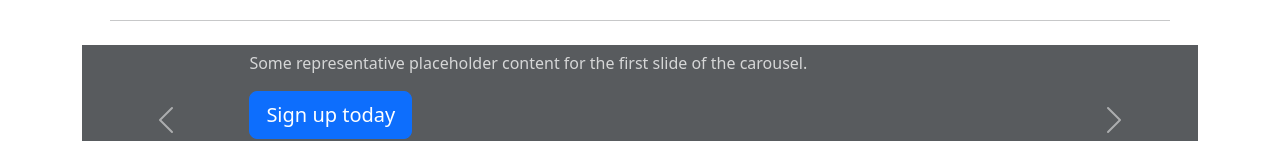
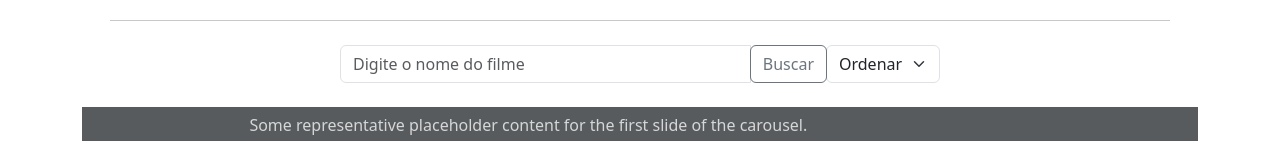
Before and after one commit to Fabricioxx/Trabalho_eCommercePet, a React (Create React App) app in the folder front_react_ecommerce/: page / in a window 1280 px wide. Shown: the part 214-355 px from the top of the page. Built offline with nearby package versions, Linux system fonts and the light colour scheme; no server answers.

Commit message:
adicionado busca

```diff
--- a/front_react_ecommerce/src/components/Busca/index.js
+++ b/front_react_ecommerce/src/components/Busca/index.js
@@ -0,0 +1,60 @@
+import Ordenar from "../Ordenar";
+import React, { useState } from "react";
+
+function Busca(props) {
+
+  const [termoDeBusca, setTermoDeBusca] = useState("");
+
+  function handleFilmesOrdenados(filmesordenar) {
+    props.onOpcaoDeOrdenacao(filmesordenar);
+  }
+
+  function handleChange(event) {
+    const value = event.target.value;
+
+    props.onTermoDeBusca(value);
+
+    setTermoDeBusca(value);
+  }
+
+  function handleClick() {
+
+    props.onTermoDeBusca(termoDeBusca);
+
+
+  }
+
+
+
+
+  return (
+    <div>
+      <div className="input-group mb-4 mx-auto" style={{ width: "600px" }}>
+        <input
+          type="search"
+          className="form-control"
+          placeholder="Digite o nome do filme"
+          aria-label="Digite o nome do filme"
+          aria-describedby="button-addon2"
+          value={props.termoDeBusca}
+          onChange={handleChange}
+        />
+        <div className="input-group-append">
+          <button
+            className="btn btn-outline-secondary"
+            type="button"
+            id="button-addon2"
+            onClick={handleClick}
+          >
+            Buscar
+          </button>
+        </div>
+        <div className="input-group-append">
+          <Ordenar onOpcaoDeOrdenacao={handleFilmesOrdenados} />
+        </div>
+      </div>
+    </div>
+  );
+}
+
+export default Busca;
--- /dev/null
+++ b/front_react_ecommerce/src/components/Ordenar/index.js
@@ -0,0 +1,31 @@
+import React, { useState } from "react";
+
+function Ordenar(props) {
+  const [opcaoDeOrdenacao, setOpcaoDeOrdenacao] = useState('');
+
+  const handleOrdenacaoChange = (event) => {
+    setOpcaoDeOrdenacao(event.target.value);
+
+    if (event.target.value !== '') {
+      props.onOpcaoDeOrdenacao(event.target.value);
+    }
+  }
+
+
+  return (
+    <div className="ordenar">
+      <select
+        className="form-select"
+        aria-label="Default select example"
+        value={opcaoDeOrdenacao}
+        onChange={handleOrdenacaoChange}
+      >
+        <option value="">Ordenar</option>
+        <option value="1">nome</option>
+        <option value="2">Preço</option>
+      </select>
+    </div>
+  );
+}
+
+export default Ordenar;
--- a/front_react_ecommerce/src/pages/Atualizar.js
+++ b/front_react_ecommerce/src/pages/Atualizar.js
@@ -18,9 +18,9 @@ function Atualizar() {
         cvv: "",
       });
 
+
     useEffect(() => {
         const token = localStorage.getItem('token');
-
 
         if (token) {
 
--- a/front_react_ecommerce/src/pages/Cadastro.js
+++ b/front_react_ecommerce/src/pages/Cadastro.js
@@ -16,6 +16,7 @@ function Cadastro() {
     numeroCartao: "",
     nomeCartao: "",
     cvcCartao: "",
+    imagem:null,
   });
 
   //const [plan, setPlan] = useState("free");
@@ -35,7 +36,27 @@ function Cadastro() {
     setIsFormChanged(true);
   };
 
+  const handleImageUpload = (event) => {
+    const file = event.target.files[0];
+    const reader = new FileReader();
 
+    reader.onloadend = () => {
+      const arrayBuffer = reader.result;
+      const buffer = new Uint8Array(arrayBuffer);
+      const data = Array.from(buffer);
+      const contentType = file.type;
+
+      setFormData({
+        ...formData,
+        imagem: {
+          data,
+          contentType,
+        },
+      });
+    };
+
+    reader.readAsArrayBuffer(file);
+  };
 
 
 
@@ -55,7 +76,7 @@ function Cadastro() {
       numeroCartao,
       nomeCartao,
       cvcCartao,
-      token,
+      imagem,
     } = formData;
 
       //formData.plano = plan;
@@ -96,6 +117,7 @@ function Cadastro() {
           numeroCartao: "",
           nomeCartao: "",
           cvcCartao: "",
+          imagem:null,
         });
       });
 
@@ -223,17 +245,17 @@ function Cadastro() {
                 />
               </div>
               <div className="mb-3">
-                <label htmlFor="cvv" className="form-label">
-                  CVV
+                <label htmlFor="cvc" className="form-label">
+                  cvc
                 </label>
                 <input
                   type="password"
                   className="form-control"
-                  id="cvv"
-                  placeholder="Digite o CVV do seu cartão de crédito"
+                  id="cvcCartao"
+                  placeholder="Digite o CVC do seu cartão de crédito"
                   value={formData.cvcCartao}
                   onChange={handleInputChange}
-                  name="cvv"
+                  name="cvcCartao"
                   maxLength={3}
                 />
               </div>
@@ -277,7 +299,7 @@ function Cadastro() {
     <input
       type="file"
       accept="image/*"
-      onChange={'handleImageUpload'}
+      onChange={handleImageUpload}
     />
 
   </div>
--- a/front_react_ecommerce/src/pages/Carrinho.js
+++ b/front_react_ecommerce/src/pages/Carrinho.js
@@ -77,7 +77,7 @@ function Carrinho() {
   const handleSubmit = (e) => {
     e.preventDefault();
 
-    //const token = "eyJhbGciOiJIUzI1NiIsInR5cCI6IkpXVCJ9.eyJzdWIiOiIxMjM0NTY3ODkwIiwibmFtZSI6IkpvaG4gRG9lIiwiaWF0IjoxNTE2MjM5MDIyfQ.QaphA5Y7kqO83S6l4kek2B9y5lKVIbWOSB0bn325pFc"; // Substitua pelo seu token real
+    const token = "eyJhbGciOiJIUzI1NiIsInR5cCI6IkpXVCJ9.eyJzdWIiOiIxMjM0NTY3ODkwIiwibmFtZSI6IkpvaG4gRG9lIiwiaWF0IjoxNTE2MjM5MDIyfQ.QaphA5Y7kqO83S6l4kek2B9y5lKVIbWOSB0bn325pFc"; // Substitua pelo seu token real
    // Authorization: `Bearer ${token}`,
 
     const precoTotal = calcularPrecoTotal(carrinho);
@@ -97,13 +97,14 @@ function Carrinho() {
     fetch("http://localhost:3001/pedidos", {
       method: "POST",
       headers: {
-        "Content-Type": "application/json"
+        "Content-Type": "application/json",
+        Authorization: `Bearer ${token}`,
       },
       body: JSON.stringify(dados)
     })
       .then(response => response.json())
       .then(data => {
-        console.log("Pedido salvo:", data);
+        alert("Pedido salvo com sucesso!");
       })
       .catch(error => {
         console.error("Erro ao salvar o pedido:", error);
--- a/front_react_ecommerce/src/pages/Loja.js
+++ b/front_react_ecommerce/src/pages/Loja.js
@@ -1,51 +1,129 @@
-import React, { useState, useEffect } from 'react'
-import Carrossel from '../components/Carrossel'
-import Card from '../components/Card'
-import Title from '../components/Title';
-import Header from '../components/Header';
+import React, { useState, useEffect } from "react";
+import Carrossel from "../components/Carrossel";
+import Card from "../components/Card";
+import Title from "../components/Title";
+import Header from "../components/Header";
+import Busca from "../components/Busca";
+
+export default function Loja() {
+  const [listProdutos, setListProduto] = useState([]);
+  const [isLoading, setIsLoading] = useState(true);
+  const [termoDeBusca, setTermoDeBusca] = useState(""); //criar uma variável para armazenar o valor digitado no input
+  const [ProdutosOrdenados, setProdutosOrdenados] = useState(""); //criar uma variável para armazenar o valor digitado no input
+
+  function handleTermoDeBusca(termo) {
+    setTermoDeBusca(termo);
+
+    if (!termo) {
+        setProdutosOrdenados("");
+        }
 
 
+  }
 
-export default function Loja() {
-
-    const [listProdutos, setListProduto] = useState([]);
+  function handleFilmesOrdenados(filmesordenar) {
+    setProdutosOrdenados(filmesordenar); // recebe o valor da variável props
+  }
 
 
 
   useEffect(() => {
-       // setIsLoading(true);
+     setIsLoading(true);
     fetch("http://localhost:3001/produtos")
       .then((response) => response.json())
       .then((data) => {
         setListProduto(data);
-          //  setIsLoading(false);
+         setIsLoading(false);
       })
       .catch((err) => {
         console.error(err);
-          //  setIsLoading(false);
+         setIsLoading(false);
       });
-      },[]);
+  }, []);
+
+  const filteredProdutos = listProdutos.filter((produto) => {
+    return produto.nome.toLowerCase().includes(termoDeBusca.toLowerCase());
+  });
+
+  useEffect(() => {
+    if (ProdutosOrdenados) {
+      let busca = [...filteredProdutos];
+
+      switch (ProdutosOrdenados) {
+        case "1":
+          busca.sort((a, b) => a.nome.localeCompare(b.nome));
+          break;
+        case "2":
+          busca.sort((a, b) => a.preco - b.preco);
+          break;
+        default:
+          break;
+      }
+
+      setListProduto(busca);
+    }
+  }, [ProdutosOrdenados, filteredProdutos]);
 
 
+
+
+  if(termoDeBusca && filteredProdutos.length === 0) {
+
+   return(
+
+    <>
+      <div className="container">
+        {isLoading ? (  <p>Loading...</p>) : (
+        <div className="row">
+          <div className="col-12">
+            <Header />
+            <Title title="Loja" />
+            <Busca
+              termoDeBusca={termoDeBusca}
+              onTermoDeBusca={handleTermoDeBusca}
+              onOpcaoDeOrdenacao={handleFilmesOrdenados}
+            />
+
+            <Carrossel />
+            <h3>Resultado da Busca</h3>
+            <Card produtos={filteredProdutos} categorio={"categoria"} />
+          </div>
+        </div>
+        )}
+      </div>
+    </>
+
+
+   )
+
+
+
+  }
 
   return (
     <>
       <div className="container">
-
         <div className="row">
           <div className="col-12">
-                    <Header/>
+            <Header />
             <Title title="Loja" />
+            <Busca
+              termoDeBusca={termoDeBusca}
+              onTermoDeBusca={handleTermoDeBusca}
+              onOpcaoDeOrdenacao={handleFilmesOrdenados}
+            />
+
             <Carrossel />
             <h3>Categoria</h3>
-                        <Card produtos={listProdutos} categorio={"categoria"}/>
+            <Card produtos={listProdutos} categorio={"categoria"} />
             <h3>Categoria</h3>
-                        <Card produtos={listProdutos} categorio={"categoria"}/>
+            <Card produtos={listProdutos} categorio={"categoria"} />
             <h3>Categoria</h3>
-                        <Card produtos={listProdutos} categorio={"categoria"}/>
+            <Card produtos={listProdutos} categorio={"categoria"} />
           </div>
         </div>
+
       </div>
     </>
-    )
+  );
 }
```
Also changed, not shown: front_react_ecommerce/src/components/Header/index.js (line endings or trailing spaces), 1 other file (tests, documents, lock files or other folders). Lines whose indentation alone changed are shown as unchanged.
